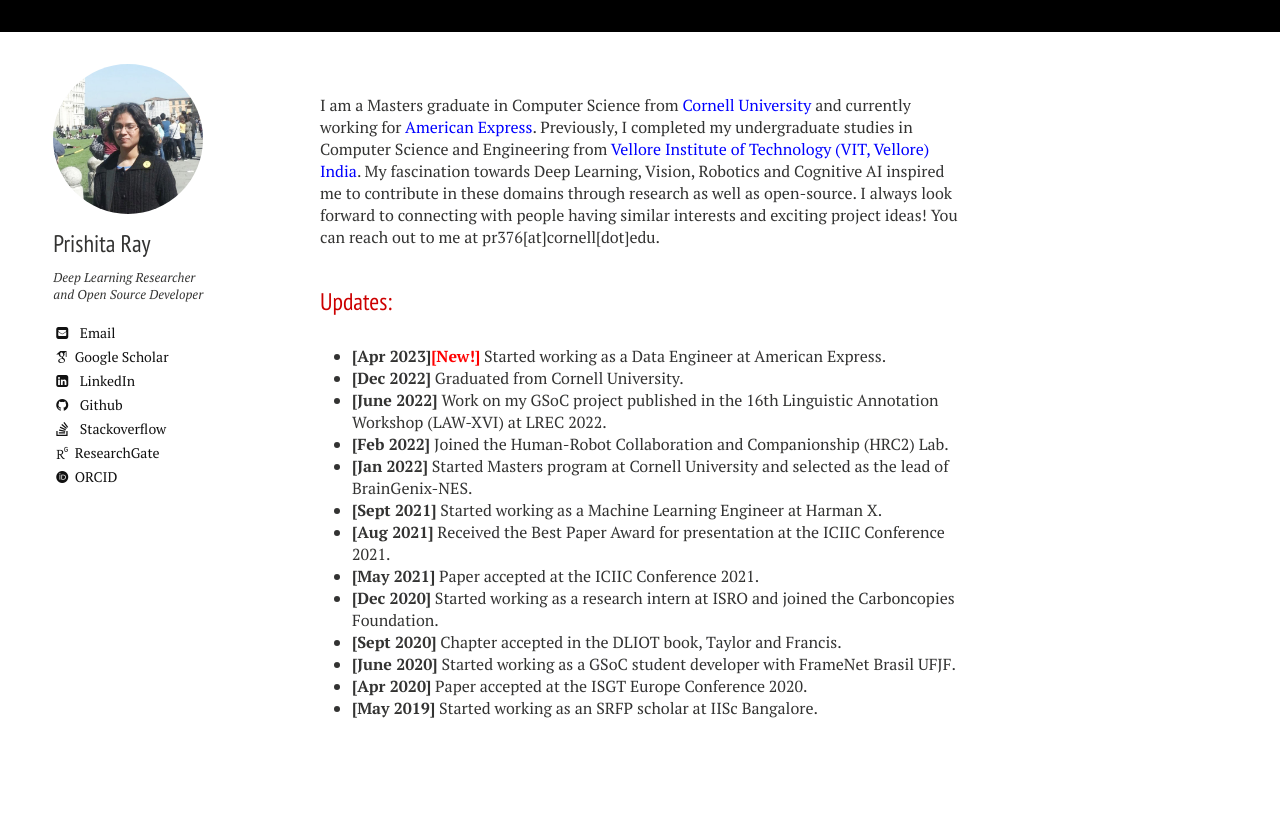
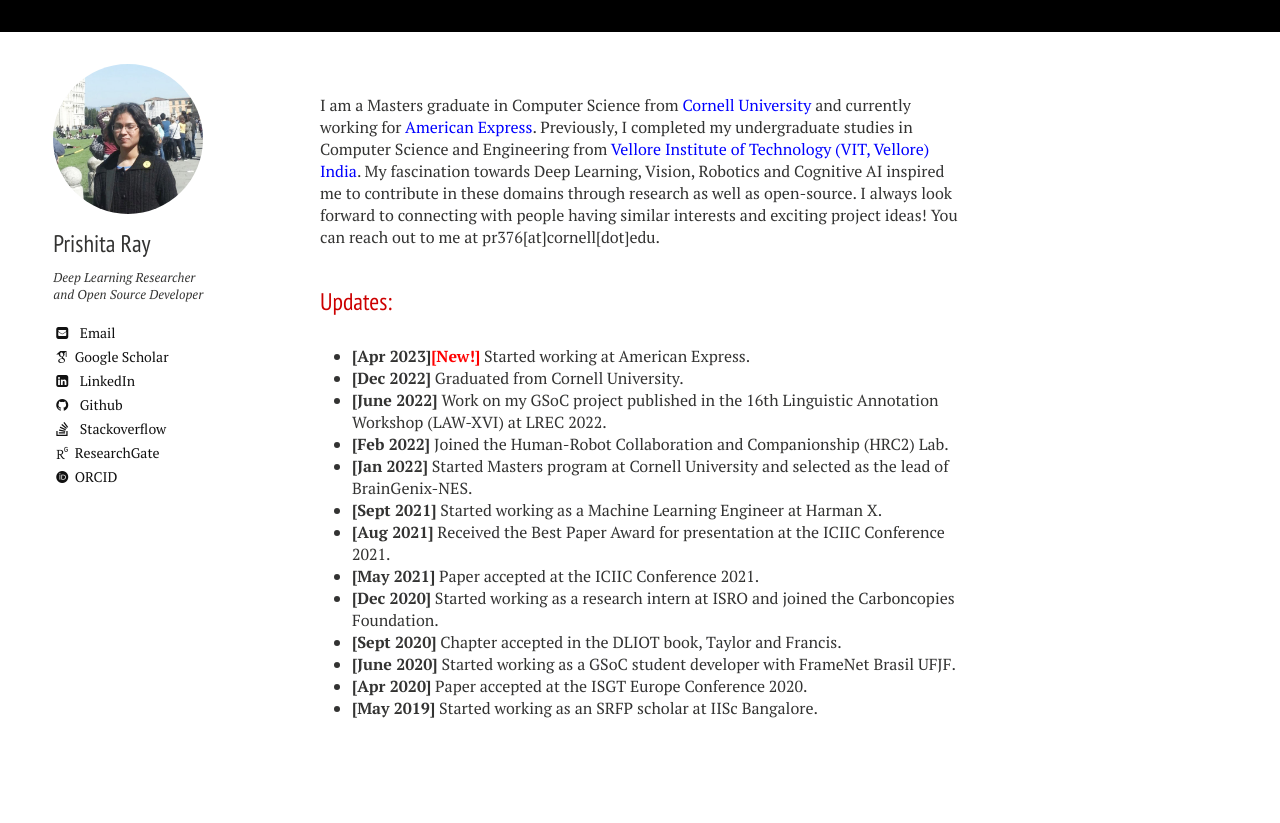
Before and after one commit to PRISHIta123/PRISHIta123.github.io, a Jekyll site: the page built from index.md, in a window 1280 px wide. Shown: the part 100-923 px from the top of the page. Built offline with Jekyll 4.4.1, drawn with Linux system fonts in a browser that asks for light colours; nearby versions of some CDN libraries; some web fonts are replaced.

Commit message:
Update index.md

```diff
--- a/index.md
+++ b/index.md
@@ -11,7 +11,7 @@
 
 ## Updates:
 
-- **[Apr 2023]<a style="color: red">[New!]</a>** Started working as a Data Engineer at American Express.
+- **[Apr 2023]<a style="color: red">[New!]</a>** Started working at American Express.
 - **[Dec 2022]** Graduated from Cornell University.
 - **[June 2022]** Work on my GSoC project published in the 16th Linguistic Annotation Workshop (LAW-XVI) at LREC 2022.
 - **[Feb 2022]** Joined the Human-Robot Collaboration and Companionship (HRC2) Lab.
```
